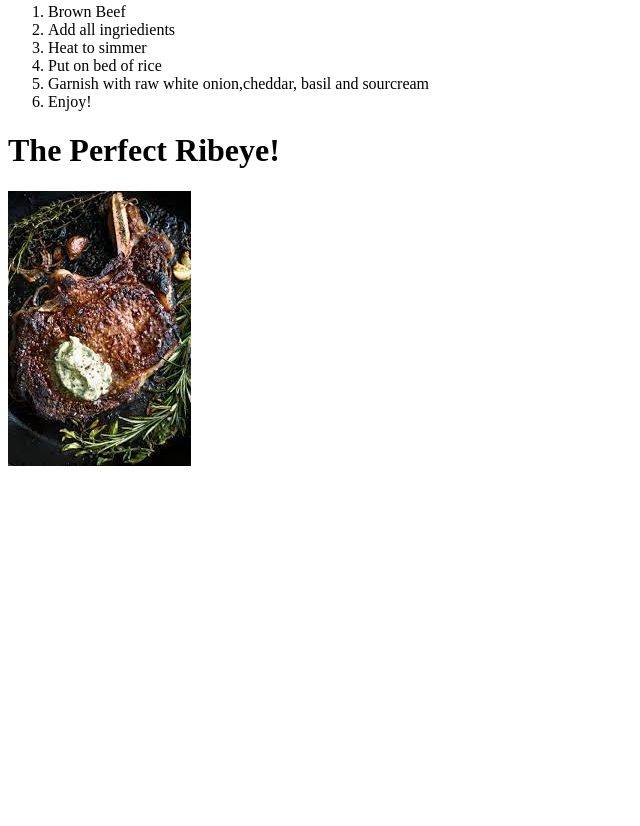
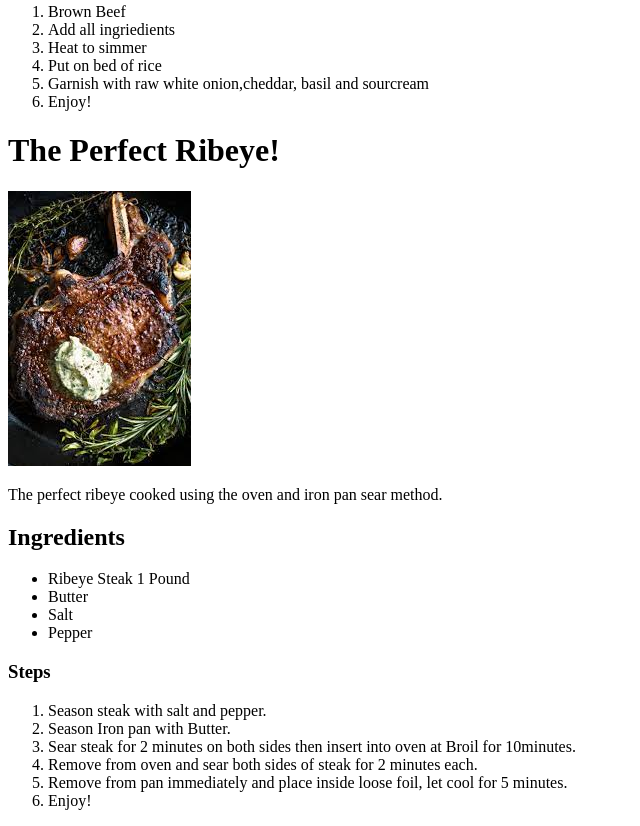
Before and after one commit to Odinitegit/odin-recipes, a plain HTML site: page recipes/sushi.html in a window 1280 px wide. Shown: the part 1868-2694 px from the top of the page, without its empty margins (0-640 px from the left). Before the commit the page ends 2346 px from the top, so only its background shows below. Drawn offline with Linux system fonts and the light colour scheme.

Commit message:
Finished project with all recipes

```diff
--- a/recipes/sushi.html
+++ b/recipes/sushi.html
@@ -63,6 +63,29 @@
 
 <h1>The Perfect Ribeye!</h1>
 <img src="../images/ribeye.jpeg" alt="A big juicy piece of ribeye steak with butter and thyme rolling off it.">
+<p> The perfect ribeye cooked using the oven and iron pan sear method.</p>
+<h2>Ingredients</h2>
+<ul>
+    <li>Ribeye Steak 1 Pound</li>
+    <li>Butter</li>
+    <li>Salt</li>
+    <li>Pepper</li>
+</ul>
+<h3> Steps </h3>
+<ol>
+    <li>Season steak with salt and pepper.</li>
+    <li>Season Iron pan with Butter.</li>
+    <li> Sear steak for 2 minutes on both sides then insert into oven at Broil for 10minutes.</li>
+    <li> Remove from oven and sear both sides of steak for 2 minutes each.</li>
+    <li> Remove from pan immediately and place inside loose foil, let cool for 5 minutes.</li>
+    <li> Enjoy!</li>
+
+
+
+</ol>
+
+
+
 
 
 </body>
```
Also changed, not shown: index.html (+9 -2 lines).
